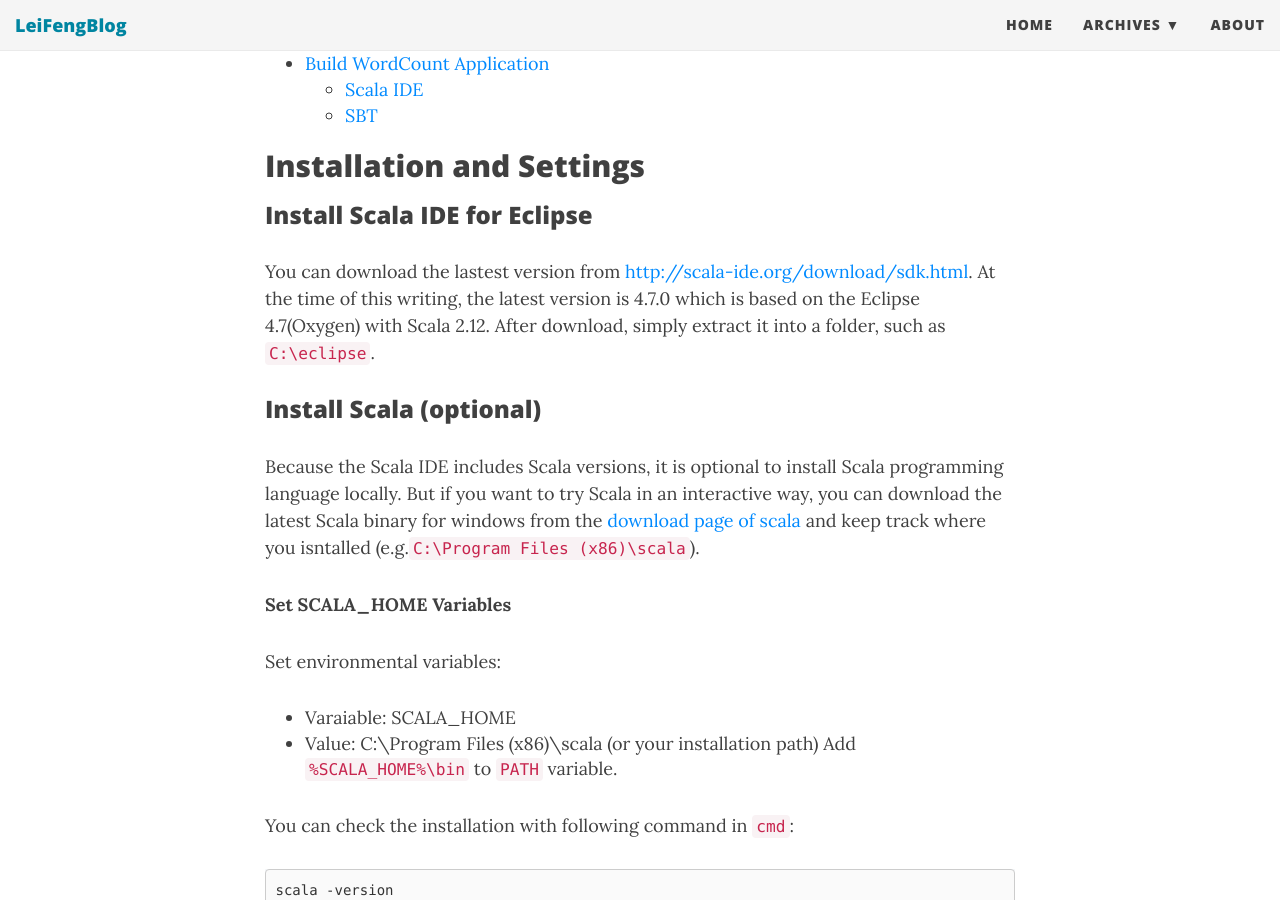
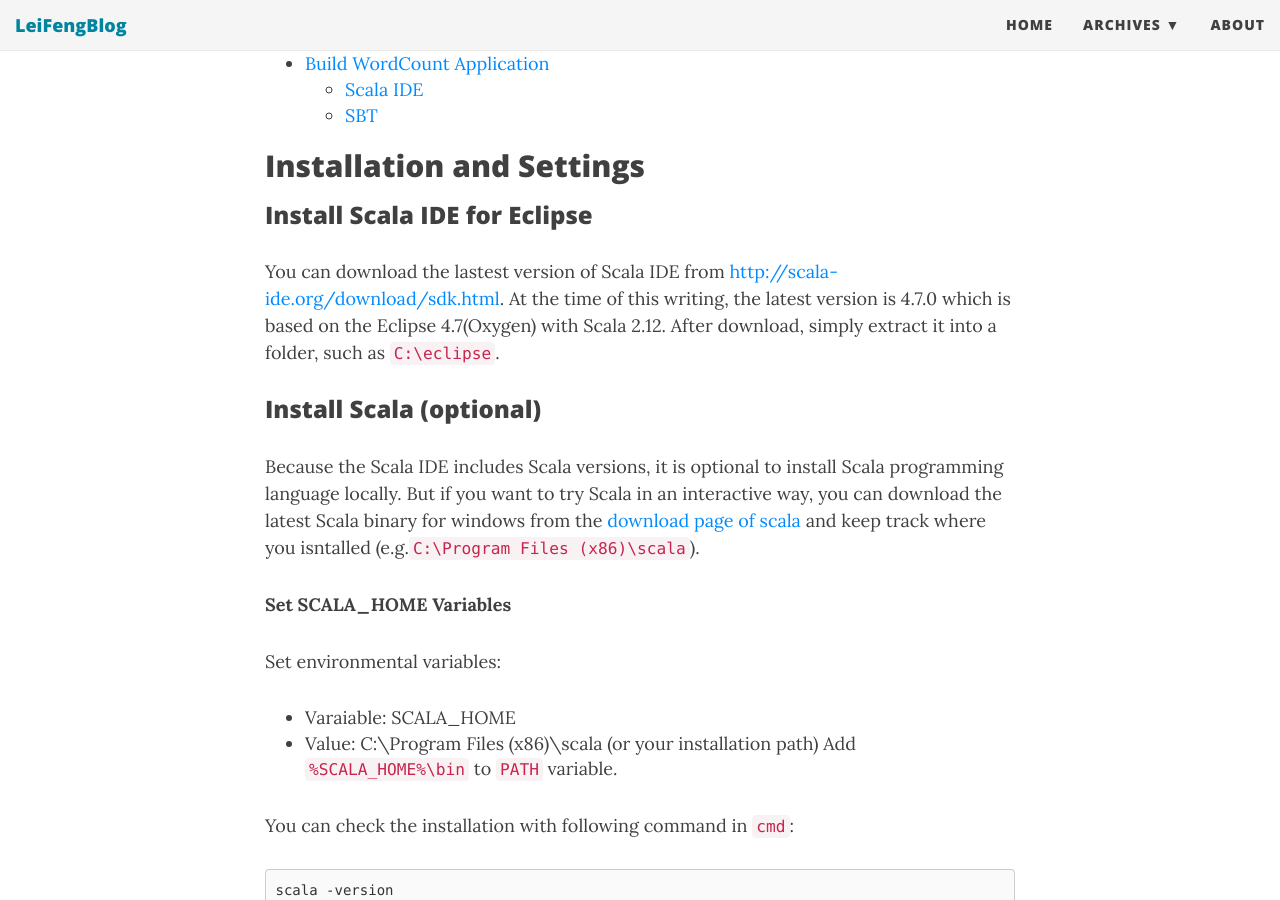
Before and after one commit to stonefl/stonefl.github.io, a Jekyll site: the page built from _posts/2018-04-17-set-up-scala-development-environment-for-apache-spark-in-standalone-mode.md, in a window 1280 px wide and 900 px high, scrolled down 900 px. Built offline with Jekyll 4.4.1, drawn with Linux system fonts in a browser that asks for light colours; nearby versions of some CDN libraries; comment, search, counter and statistics services are not loaded.

Commit message:
Update 2018-04-17-set-up-scala-development-environment-for-apache-spark-in-standalone-mode.md

```diff
--- a/_posts/2018-04-17-set-up-scala-development-environment-for-apache-spark-in-standalone-mode.md
+++ b/_posts/2018-04-17-set-up-scala-development-environment-for-apache-spark-in-standalone-mode.md
@@ -25,7 +25,7 @@ Althrough Spark can be programmed with either Java, Scala, or Python, this post
 
 ### Install Scala IDE for Eclipse
 
-You can download the lastest version from [http://scala-ide.org/download/sdk.html](http://scala-ide.org/download/sdk.html). At the time of this writing, the latest version is 4.7.0 which is based on the Eclipse 4.7(Oxygen) with Scala 2.12. After download, simply extract it into a folder, such as `C:\eclipse`.
+You can download the lastest version of Scala IDE from [http://scala-ide.org/download/sdk.html](http://scala-ide.org/download/sdk.html). At the time of this writing, the latest version is 4.7.0 which is based on the Eclipse 4.7(Oxygen) with Scala 2.12. After download, simply extract it into a folder, such as `C:\eclipse`.
 
 ### Install Scala (optional)
 
```
